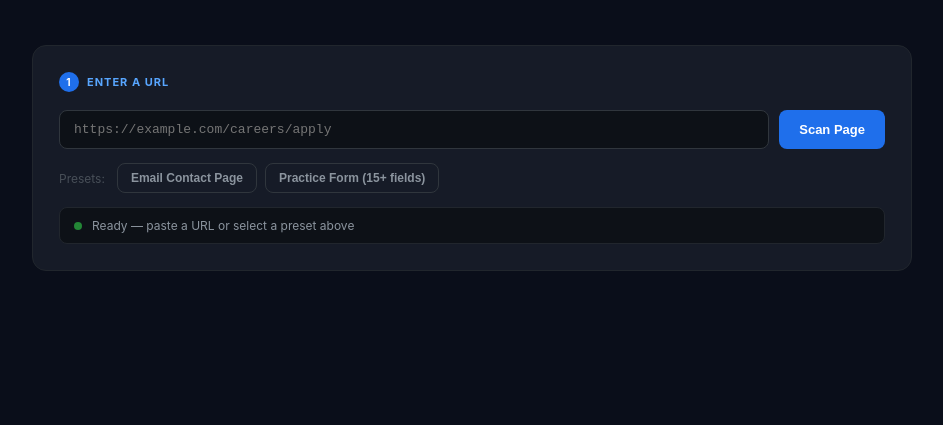
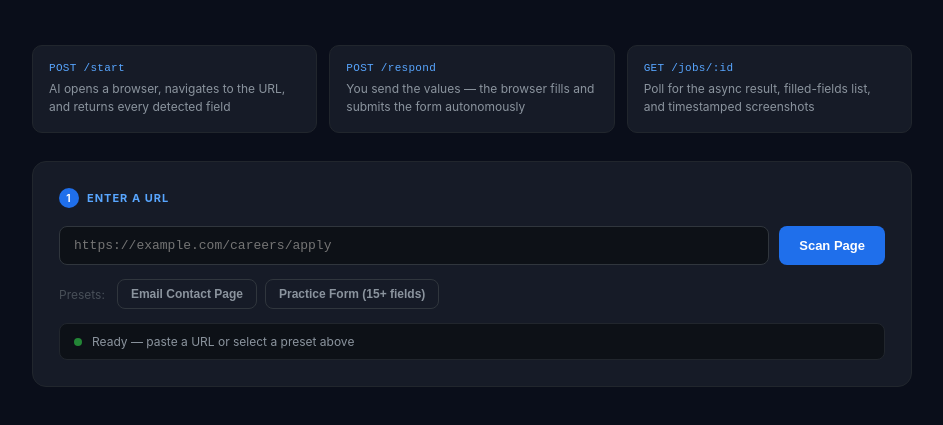
Before and after one commit to GuilhermeDidier/smart-form-api, a website: page public/demo.html in a window 1280 px wide. Shown: the part 139-564 px from the top of the page, without its empty margins (168-1111 px from the left). Drawn offline with Linux system fonts and the light colour scheme.

Commit message:
feat: add How it works strip to demo page

```diff
--- a/public/demo.html
+++ b/public/demo.html
@@ -327,6 +327,35 @@
     .email-key { color: #8b949e; min-width: 64px; flex-shrink: 0; font-size: 12px; padding-top: 1px; }
     .email-val { color: #c9d1d9; font-family: 'SF Mono', 'Fira Code', monospace; font-size: 12px; line-height: 1.5; }
 
+    .how-it-works {
+      display: flex;
+      gap: 12px;
+      margin-bottom: 28px;
+    }
+    @media (max-width: 600px) { .how-it-works { flex-direction: column; } }
+
+    .hiw-step {
+      flex: 1;
+      background: #161b27;
+      border: 1px solid #21262d;
+      border-radius: 10px;
+      padding: 16px;
+    }
+
+    .hiw-endpoint {
+      font-family: 'SF Mono', 'Fira Code', monospace;
+      font-size: 11px;
+      color: #58a6ff;
+      margin-bottom: 6px;
+      letter-spacing: 0.3px;
+    }
+
+    .hiw-desc {
+      font-size: 12px;
+      color: #8b949e;
+      line-height: 1.5;
+    }
+
     .hidden { display: none !important; }
 
     .divider {
@@ -352,6 +381,22 @@
     <h1>Smart Form Filling API</h1>
     <p class="subtitle">Paste any job application URL — the AI scans the page, detects every field,<br>fills the form autonomously, and submits it.</p>
   </header>
+
+  <!-- How it works -->
+  <div class="how-it-works">
+    <div class="hiw-step">
+      <div class="hiw-endpoint">POST /start</div>
+      <div class="hiw-desc">AI opens a browser, navigates to the URL, and returns every detected field</div>
+    </div>
+    <div class="hiw-step">
+      <div class="hiw-endpoint">POST /respond</div>
+      <div class="hiw-desc">You send the values — the browser fills and submits the form autonomously</div>
+    </div>
+    <div class="hiw-step">
+      <div class="hiw-endpoint">GET /jobs/:id</div>
+      <div class="hiw-desc">Poll for the async result, filled-fields list, and timestamped screenshots</div>
+    </div>
+  </div>
 
   <!-- Step 1 -->
   <div class="card">
```
